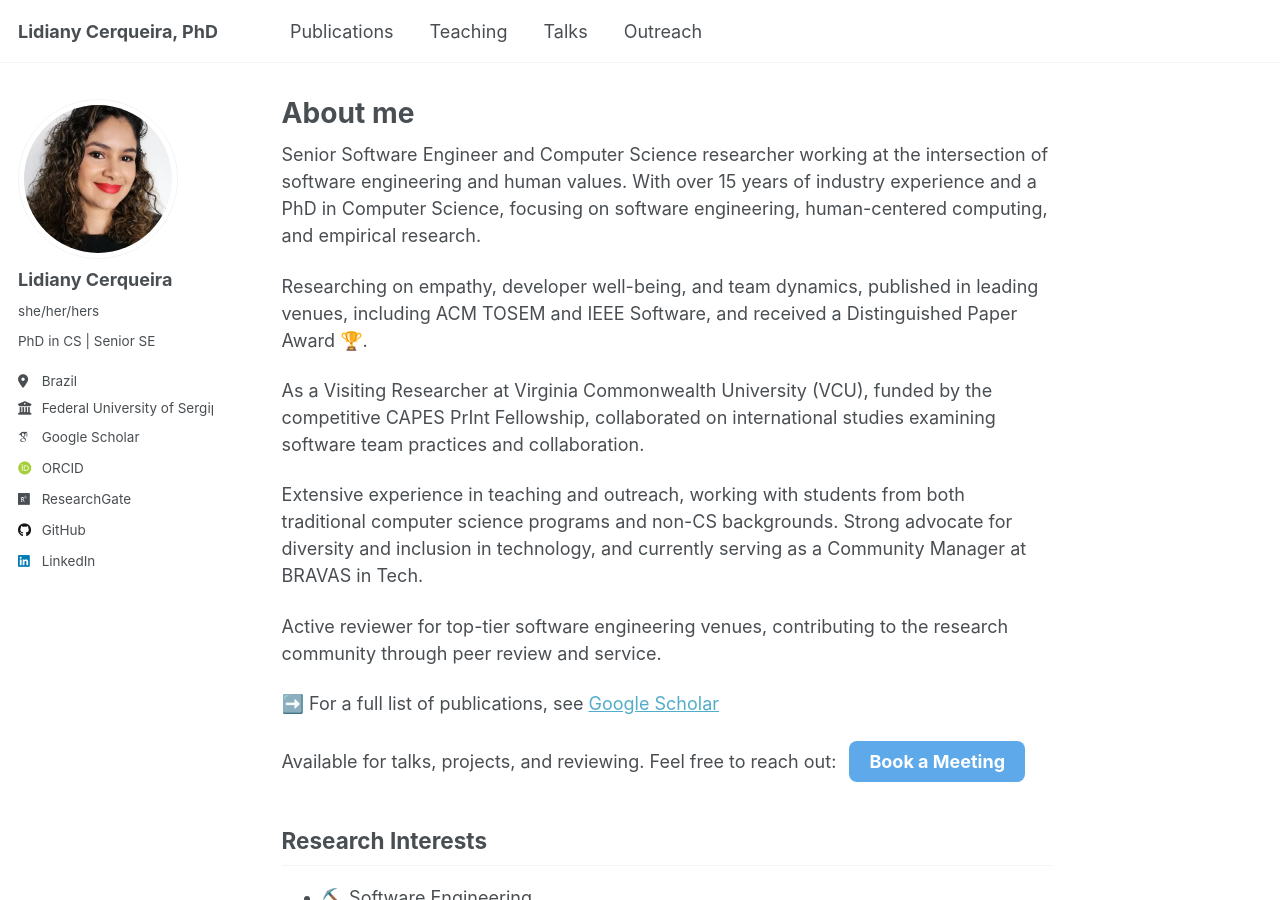
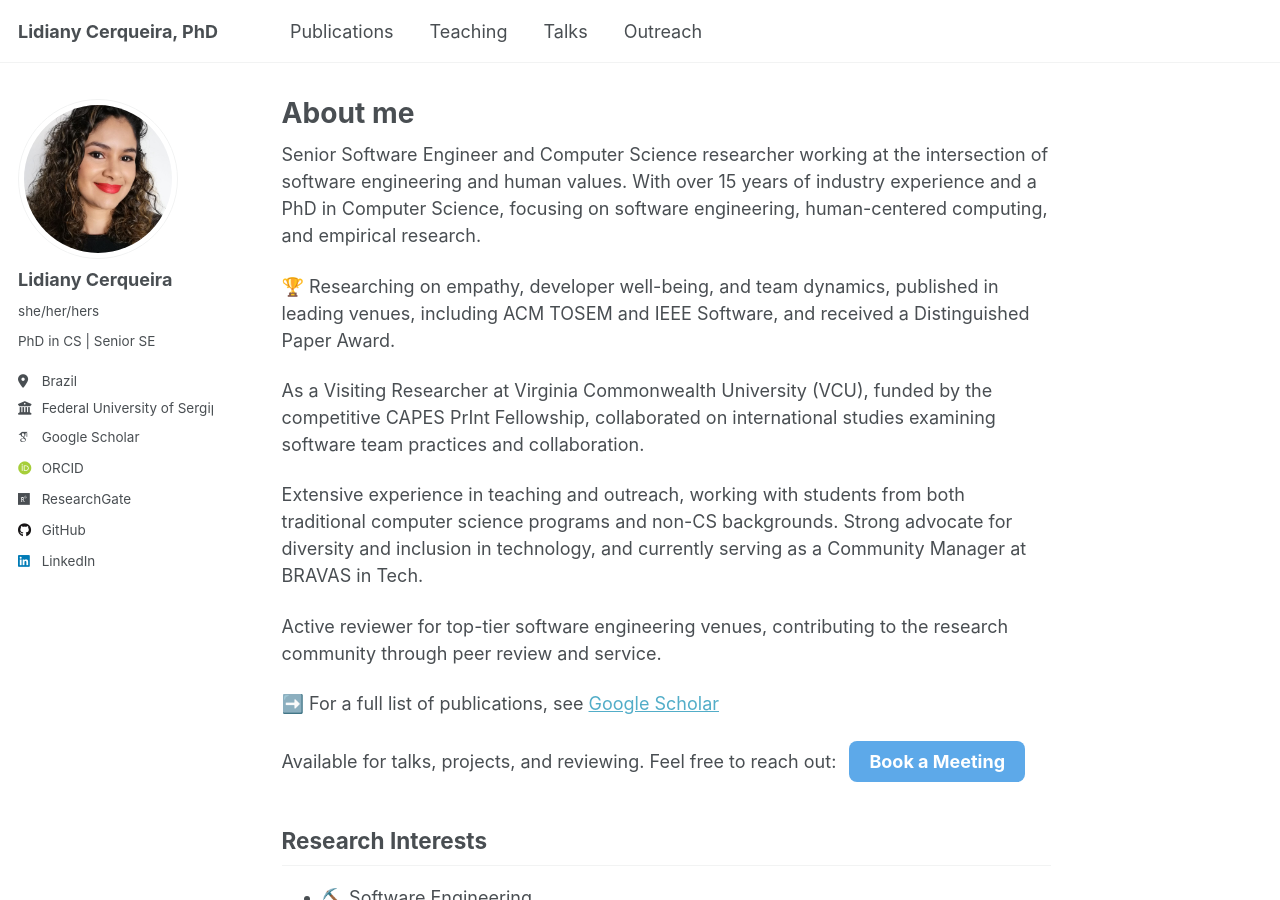
Before and after one commit to lidianycs/lidianycs.github.io, a Jekyll site: the page built from _pages/about.md, in a window 1280 px wide and 900 px high. Built offline with Jekyll 4.4.1, drawn with Linux system fonts in a browser that asks for light colours; some web fonts are replaced.

```diff
--- a/_pages/about.md
+++ b/_pages/about.md
@@ -10,7 +10,7 @@ redirect_from:
 
 Senior Software Engineer and Computer Science researcher working at the intersection of software engineering and human values. With over 15 years of industry experience and a PhD in Computer Science, focusing on software engineering, human-centered computing, and empirical research.
 
-Researching on empathy, developer well-being, and team dynamics, published in leading venues, including ACM TOSEM and IEEE Software, and received a Distinguished Paper Award 🏆.
+🏆 Researching on empathy, developer well-being, and team dynamics, published in leading venues, including ACM TOSEM and IEEE Software, and received a Distinguished Paper Award.
 
 As a Visiting Researcher at Virginia Commonwealth University (VCU), funded by the competitive CAPES PrInt Fellowship, collaborated on international studies examining software team practices and collaboration.
 
```
